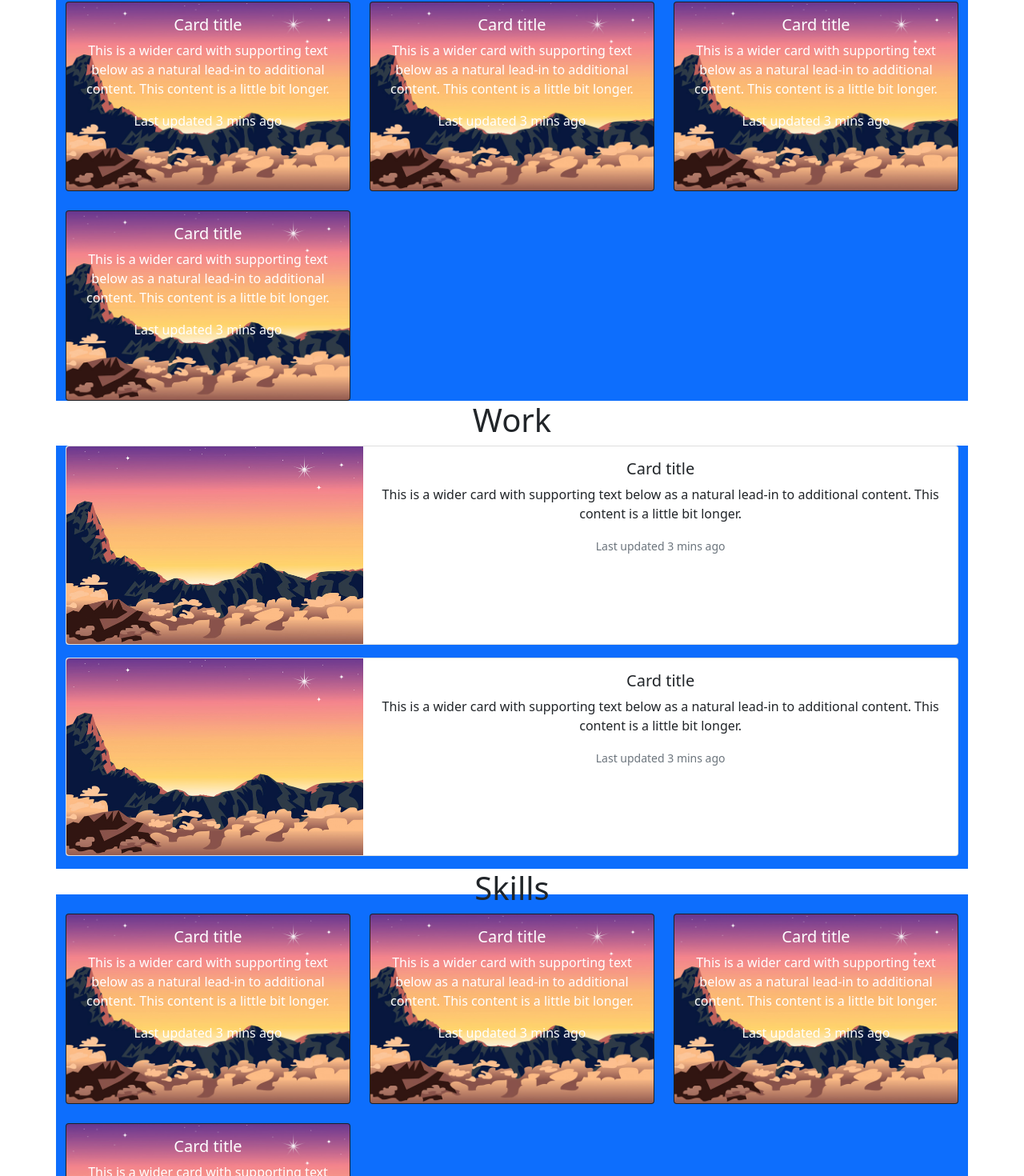
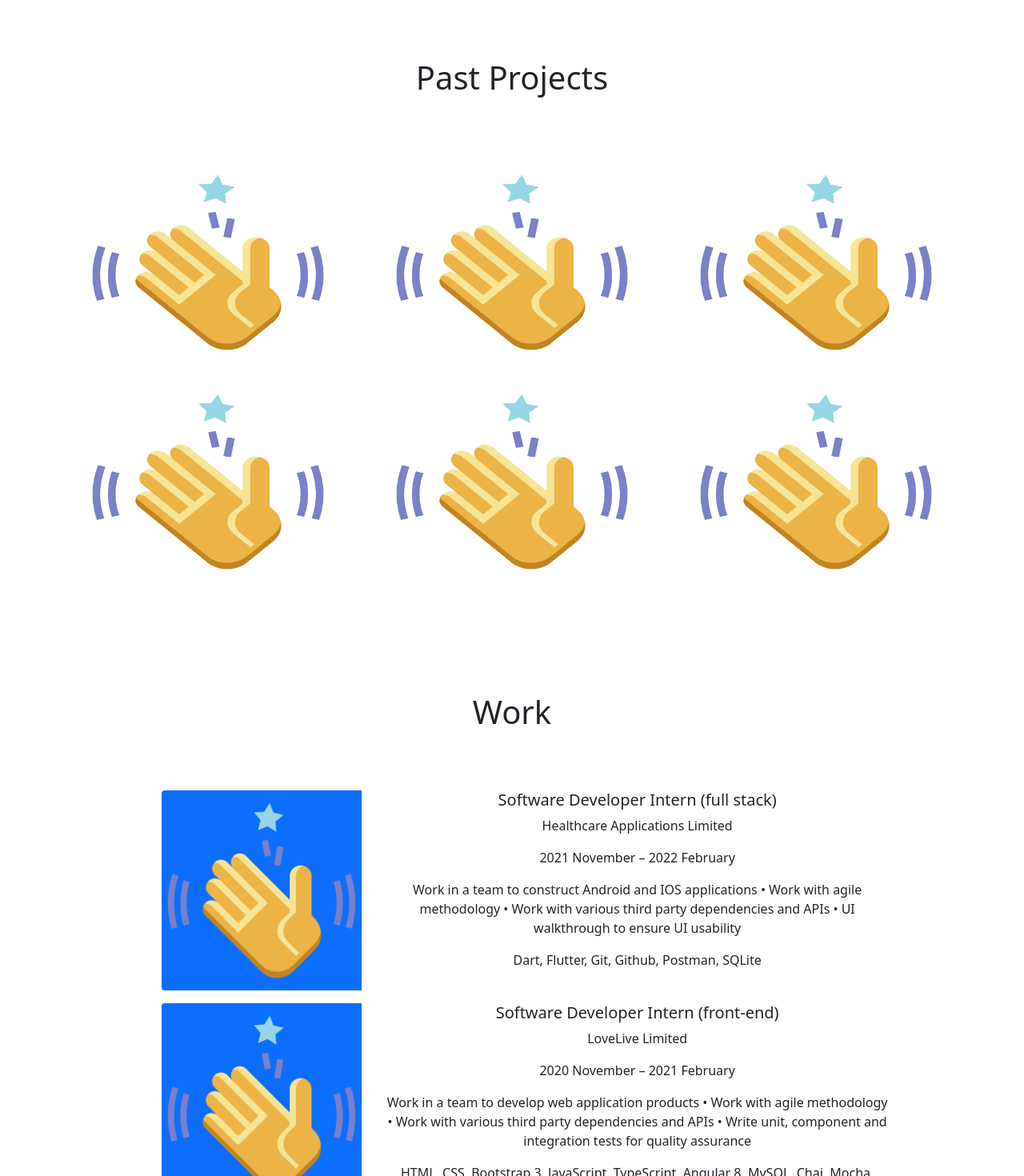
Before and after one commit to kelvinshen00/kelvinshen00.github.io, an Angular app: page / in a window 1280 px wide. Shown: the part 854-2324 px from the top of the page at 80% size. Built offline with nearby package versions, Linux system fonts and the light colour scheme.

Commit message:
add data file

```diff
--- a/src/app/app.component.css
+++ b/src/app/app.component.css
@@ -1,3 +1,11 @@
 .navbar-content-end {
     justify-content: end !important;
 }
+
+.pt-54 {
+    padding-top: 54px;
+}
+
+.height-full {
+    height: 100vh;
+}
--- a/src/app/app.component.html
+++ b/src/app/app.component.html
@@ -29,7 +29,7 @@
 
   <div class="content text-center">
     <!-- Intro -->
-    <div style="min-height: 100vh" class="d-flex flex-column justify-content-center text-dark">
+    <div class="d-flex flex-column justify-content-center text-dark height-full">
       <span>
         <h1 class="d-inline align-middle">Hi, I'm Kelvin Shen  </h1>
         <img src="../assets/waving-hand.png" class="d-inline" style="width: 35px;"/>
@@ -43,21 +43,21 @@
     </div>
 
     <!-- Past projects -->
-    <div #PastProjectsTarget>
+    <div class="height-full pt-54" #PastProjectsTarget>
       <past-projects></past-projects>
     </div>
 
     <!-- Work -->
-    <div #WorkTarget>
+    <div class="height-full pt-54" #WorkTarget>
       <work></work>
     </div>
 
     <!-- Skills -->
-    <div #SkillsTarget>
+    <div class="height-full pt-54" #SkillsTarget>
       <skills></skills>
     </div>
 
-    <div class="footer">
+    <div class="height-full pt-54" class="footer">
       <h2>footer</h2>
     </div>
   </div>
--- /dev/null
+++ b/src/app/pastproject.component.css
@@ -0,0 +1,38 @@
+.container:hover .image {
+  opacity: 0.5;
+}
+
+.text {
+  color: black;
+}
+
+.image {
+    opacity: 1;
+}
+
+.container:hover .center {
+  opacity: 1;
+}
+
+.container {
+  position: relative;
+}
+
+.center {
+  position: absolute;
+  top: 50%;
+  left: 50%;
+  transform: translate(-50%, -50%);
+  font-size: 18px;
+  opacity: 0;
+}
+
+img {
+  width: 100%;
+  height: auto;
+  opacity: 0.3;
+}
+
+.h-250 {
+  height: 250px;
+}
--- a/src/app/pastproject.component.html
+++ b/src/app/pastproject.component.html
@@ -1,85 +1,23 @@
-
-<div #PastProjectsTarget>
-    <h1>Past Projects</h1>
-    <div
-      style="min-height: 400px"
-      class="bg-primary row row-cols-1 row-cols-md-3 g-4"
-    >
-      <div class="col">
-        <div class="card bg-dark text-white h-100">
-          <img
-            src="../assets/background.jpg"
-            class="card-img h-100"
-            style="object-fit: cover"
-            alt="image"
-          />
-          <div class="card-img-overlay">
-            <h5 class="card-title">Card title</h5>
-            <p class="card-text">
-              This is a wider card with supporting text below as a natural
-              lead-in to additional content. This content is a little bit
-              longer.
-            </p>
-            <p class="card-text">Last updated 3 mins ago</p>
-          </div>
-        </div>
-      </div>
-      <div class="col">
-        <div class="card bg-dark text-white h-100">
-          <img
-            src="../assets/background.jpg"
-            class="card-img h-100"
-            style="object-fit: cover"
-            alt="image"
-          />
-          <div class="card-img-overlay">
-            <h5 class="card-title">Card title</h5>
-            <p class="card-text">
-              This is a wider card with supporting text below as a natural
-              lead-in to additional content. This content is a little bit
-              longer.
-            </p>
-            <p class="card-text">Last updated 3 mins ago</p>
-          </div>
-        </div>
-      </div>
-      <div class="col">
-        <div class="card bg-dark text-white h-100">
-          <img
-            src="../assets/background.jpg"
-            class="card-img h-100"
-            style="object-fit: cover"
-            alt="image"
-          />
-          <div class="card-img-overlay">
-            <h5 class="card-title">Card title</h5>
-            <p class="card-text">
-              This is a wider card with supporting text below as a natural
-              lead-in to additional content. This content is a little bit
-              longer.
-            </p>
-            <p class="card-text">Last updated 3 mins ago</p>
-          </div>
-        </div>
-      </div>
-      <div class="col">
-        <div class="card bg-dark text-white h-100">
-          <img
-            src="../assets/background.jpg"
-            class="card-img h-100"
-            style="object-fit: cover"
-            alt="image"
-          />
-          <div class="card-img-overlay">
-            <h5 class="card-title">Card title</h5>
-            <p class="card-text">
-              This is a wider card with supporting text below as a natural
-              lead-in to additional content. This content is a little bit
-              longer.
-            </p>
-            <p class="card-text">Last updated 3 mins ago</p>
-          </div>
+<div
+  class="d-flex flex-column justify-content-evenly height-full"
+>
+  <h1>Past Projects</h1>
+  <div class="row row-cols-1 row-cols-md-3 g-4">
+    <div class="col h-250" *ngFor="let pastProject of pastProjects">
+      <div class="container justify-content-center">
+        <img
+          src="{{ pastProject.image }}"
+          alt="Avatar"
+          class="image h-250"
+          width="100%"
+        />
+        <div class="center">
+          <h5>{{ pastProject.title }}</h5>
+          <p>
+            {{ pastProject.description }}
+          </p>
         </div>
       </div>
     </div>
+  </div>
 </div>
--- a/src/app/pastproject.component.ts
+++ b/src/app/pastproject.component.ts
@@ -1,10 +1,12 @@
 import { Component } from '@angular/core';
+import { pastProjectData } from 'src/content';
 
 @Component({
     selector: 'past-projects',
     templateUrl: './pastproject.component.html',
-    styleUrls: []
+    styleUrls: ['./pastproject.component.css']
 })
 export class PastProjectComponent {
+    pastProjects = pastProjectData;
 
 }
--- a/src/app/skills.component.html
+++ b/src/app/skills.component.html
@@ -1,14 +1,13 @@
-<div #PastProjectsTarget>
+<div class="d-flex flex-column justify-content-evenly height-full">
     <h1>Skills</h1>
     <div
-      style="min-height: 400px"
       class="bg-primary row row-cols-1 row-cols-md-3 g-4"
     >
       <div class="col">
-        <div class="card bg-dark text-white h-100">
+        <div class="card bg-dark text-white">
           <img
             src="../assets/background.jpg"
-            class="card-img h-100"
+            class="card-img third-height"
             style="object-fit: cover"
             alt="image"
           />
--- a/src/app/skills.component.ts
+++ b/src/app/skills.component.ts
@@ -1,4 +1,5 @@
 import { Component } from '@angular/core';
+import { skillData, workData } from 'src/content';
 
 @Component({
     selector: 'skills',
@@ -6,5 +7,5 @@ import { Component } from '@angular/core';
     styleUrls: []
 })
 export class SkillsComponent {
-
+    skill = skillData;
 }
--- a/src/app/work.component.html
+++ b/src/app/work.component.html
@@ -1,36 +1,22 @@
-<div>
+<div
+class="d-flex flex-column justify-content-evenly height-full"
+>
     <h1>Work</h1>
-    <div style="min-height: 400px" class="bg-primary row row-cols-1">
-      <div class="col-">
-        <div class="card mb-3" >
-          <div class="row g-0">
+    <div class="row row-cols-1">
+      <div class="col-12 mb-3 w-60 p-100" *ngFor="let work of works">
+          <div class="row g-0 ">
             <div class="col-md-4">
-              <img src="../assets/background.jpg" class="img-fluid rounded-start" alt="image">
+              <img src={{work.image}} class="img-fluid rounded-start bg-primary h-250" alt="image">
             </div>
             <div class="col-md-8">
-              <div class="card-body">
-                <h5 class="card-title">Card title</h5>
-                <p class="card-text">This is a wider card with supporting text below as a natural lead-in to additional content. This content is a little bit longer.</p>
-                <p class="card-text"><small class="text-muted">Last updated 3 mins ago</small></p>
+              <div>
+                <h5>{{work.role}}</h5>
+                <p>{{work.companyName}}</p>
+                <p>{{work.duration}}</p>
+                <p>{{work.taskDescription}}</p>
+                <p>{{work.technologyUsed}}</p>
               </div>
             </div>
-          </div>
-        </div>
-      </div>
-      <div class="col">
-        <div class="card mb-3">
-          <div class="row g-0">
-            <div class="col-md-4">
-              <img src="../assets/background.jpg" class="img-fluid rounded-start" alt="image">
-            </div>
-            <div class="col-md-8">
-              <div class="card-body">
-                <h5 class="card-title">Card title</h5>
-                <p class="card-text">This is a wider card with supporting text below as a natural lead-in to additional content. This content is a little bit longer.</p>
-                <p class="card-text"><small class="text-muted">Last updated 3 mins ago</small></p>
-              </div>
-            </div>
-          </div>
         </div>
       </div>
     </div>
--- a/src/app/work.component.ts
+++ b/src/app/work.component.ts
@@ -1,4 +1,5 @@
 import { Component } from '@angular/core';
+import { workData } from 'src/content';
 
 @Component({
     selector: 'work',
@@ -6,5 +7,5 @@ import { Component } from '@angular/core';
     styleUrls: []
 })
 export class WorkComponent {
-
+    works = workData;
 }
--- /dev/null
+++ b/src/content.ts
@@ -0,0 +1,48 @@
+const pastProjectData = [
+    {
+        title: "SweetLa", description: `An Android application thats allows users to order traditional
+Chinese desserts online. The technology used includes Firebase, Java, XML, Git, Github and Maven.`, image: "../assets/waving-hand.png"
+    },
+    {
+        title: "SweetLa", description: `An Android application thats allows users to order traditional
+Chinese desserts online. The technology used includes Firebase, Java, XML, Git, Github and Maven.`, image: "../assets/waving-hand.png"
+    }, {
+        title: "SweetLa", description: `An Android application thats allows users to order traditional
+Chinese desserts online. The technology used includes Firebase, Java, XML, Git, Github and Maven.`, image: "../assets/waving-hand.png"
+    }, {
+        title: "SweetLa", description: `An Android application thats allows users to order traditional
+Chinese desserts online. The technology used includes Firebase, Java, XML, Git, Github and Maven.`, image: "../assets/waving-hand.png"
+    }, {
+        title: "SweetLa", description: `An Android application thats allows users to order traditional
+Chinese desserts online. The technology used includes Firebase, Java, XML, Git, Github and Maven.`, image: "../assets/waving-hand.png"
+    }, {
+        title: "SweetLa", description: `An Android application thats allows users to order traditional
+Chinese desserts online. The technology used includes Firebase, Java, XML, Git, Github and Maven.`, image: "../assets/waving-hand.png"
+    },];
+
+const workData = [{
+    companyName: "Healthcare Applications Limited", place: "Auckland", duration: "2021 November – 2022 February", role: "Software Developer Intern (full stack)", taskDescription: `Work in a team to construct Android and IOS applications
+• Work with agile methodology
+• Work with various third party dependencies and APIs
+• UI walkthrough to ensure UI usability
+`, technologyUsed: `Dart, Flutter, Git, Github, Postman, SQLite`, image: "../assets/waving-hand.png"
+},
+{
+    companyName: "LoveLive Limited", place: "Auckland", duration: "2020 November – 2021 February", role: "Software Developer Intern (front-end)", taskDescription: `Work in a team to develop web application products
+• Work with agile methodology
+• Work with various third party dependencies and APIs
+• Write unit, component and integration tests for quality assurance`, technologyUsed: `HTML, CSS, Bootstrap 3, JavaScript, TypeScript, Angular 8,
+MySQL, Chai, Mocha, npm Git, Bitbucket, Jira, Postman`, image: "../assets/waving-hand.png"
+}
+];
+
+const skillData = ['Java', 'JPA', 'JAX-RS', 'C', 'Dart', 'Flutter', 'HTML', 'CSS', 'JavaScript', 'TypeScript', 'Bootstrap', 'Angular', 'React', 'Python', 'Git', 'Github', 'Bitbucket', 'MySQL',
+    'Data Structures', 'Object Oriented Programming', 'RESTful API', 'JUnit', 'NPM', 'YARN'];
+
+
+
+export {
+    pastProjectData,
+    workData,
+    skillData
+}
--- a/src/styles.css
+++ b/src/styles.css
@@ -1,2 +1,22 @@
 /* You can add global styles to this file, and also import other style files */
 @import "~bootstrap/dist/css/bootstrap.css";
+
+.height-full {
+    min-height: 100vh;
+}
+
+.text-transparent{
+    color:transparent;
+}
+
+.h-250 {
+    height: 250px;
+}
+
+.w-50 {
+    width:50% !important;
+}
+
+.p-100{
+    padding: 0px 100px;
+}
```
